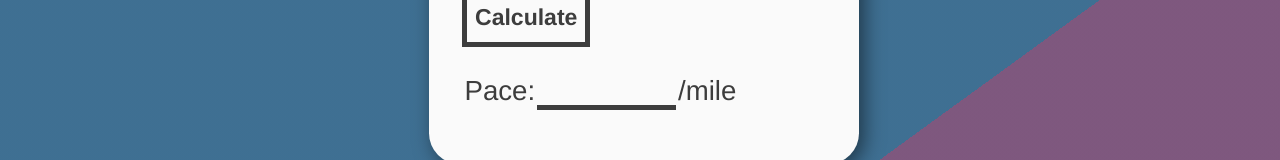
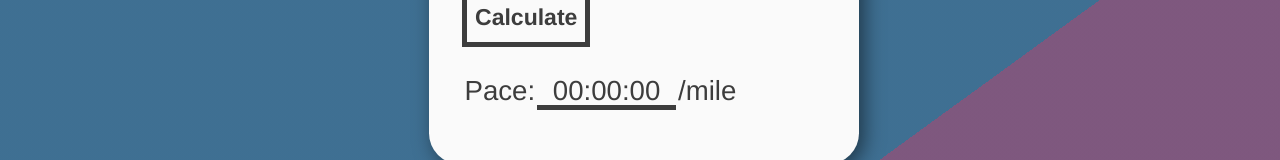
Before and after one commit to mattdecamp/runningcalculator, an Eleventy site: page src/index.njk in a window 1280 px wide. Shown: the part 585-745 px from the top of the page. Built offline with nearby package versions, Linux system fonts and the light colour scheme; Eleventy itself is replaced by a stand-in of ours; files that its build step writes are made by us from their sources.

Commit message:
formula and form adjustments

```diff
--- a/src/index.njk
+++ b/src/index.njk
@@ -68,7 +68,7 @@ permalink: '/'
                 <div id="output--container">
                     <label for="result">Pace:</label>
                     <div id="output--holder">
-                        <output name="result" id="result" value="00:00:00"></output>
+                        <output name="result" id="result" value="00:00:00">00:00:00</output>
                     </div>
                     <span>/mile</span>
                 </div>
```
Also changed, not shown: 1 other file.
